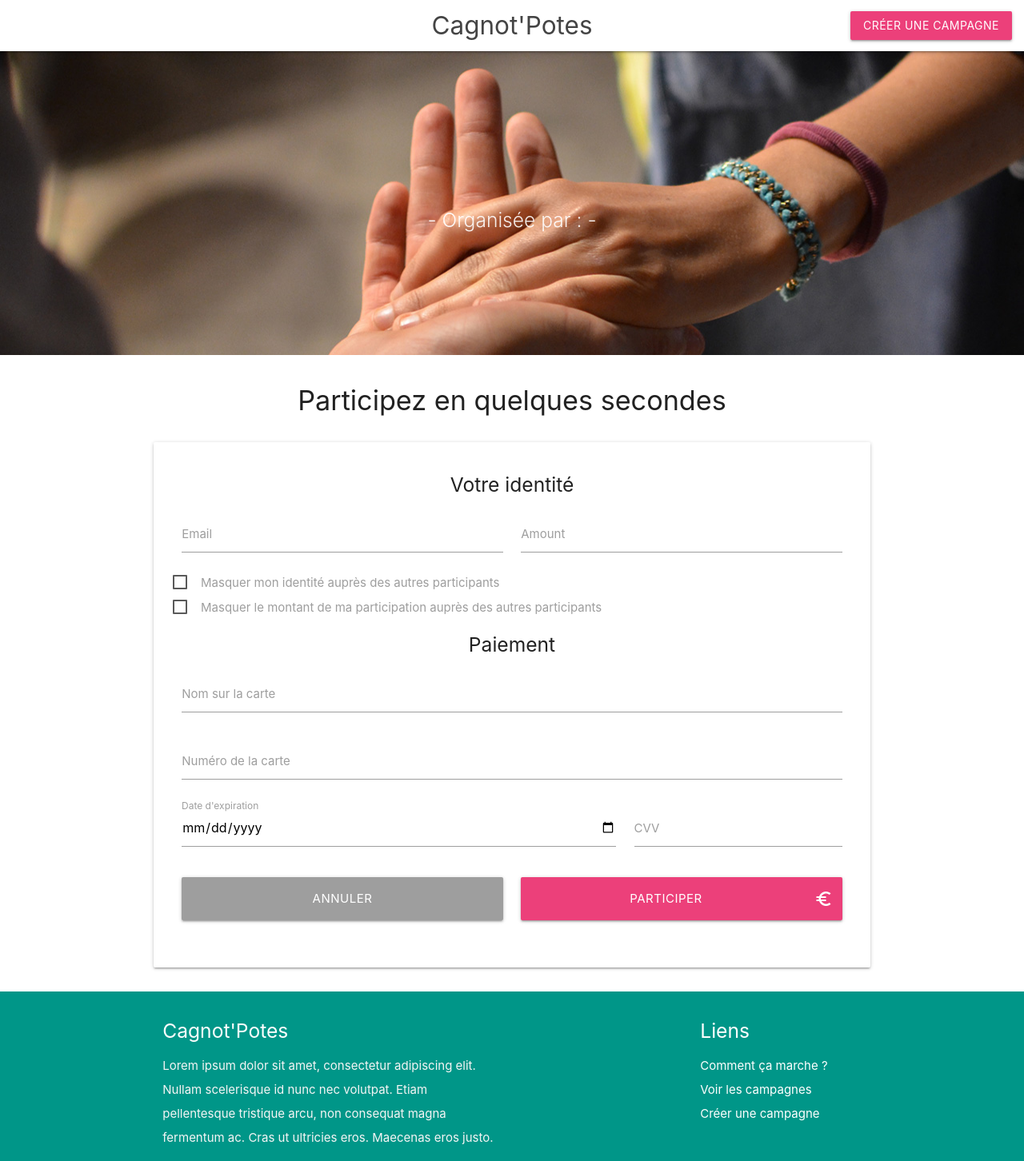
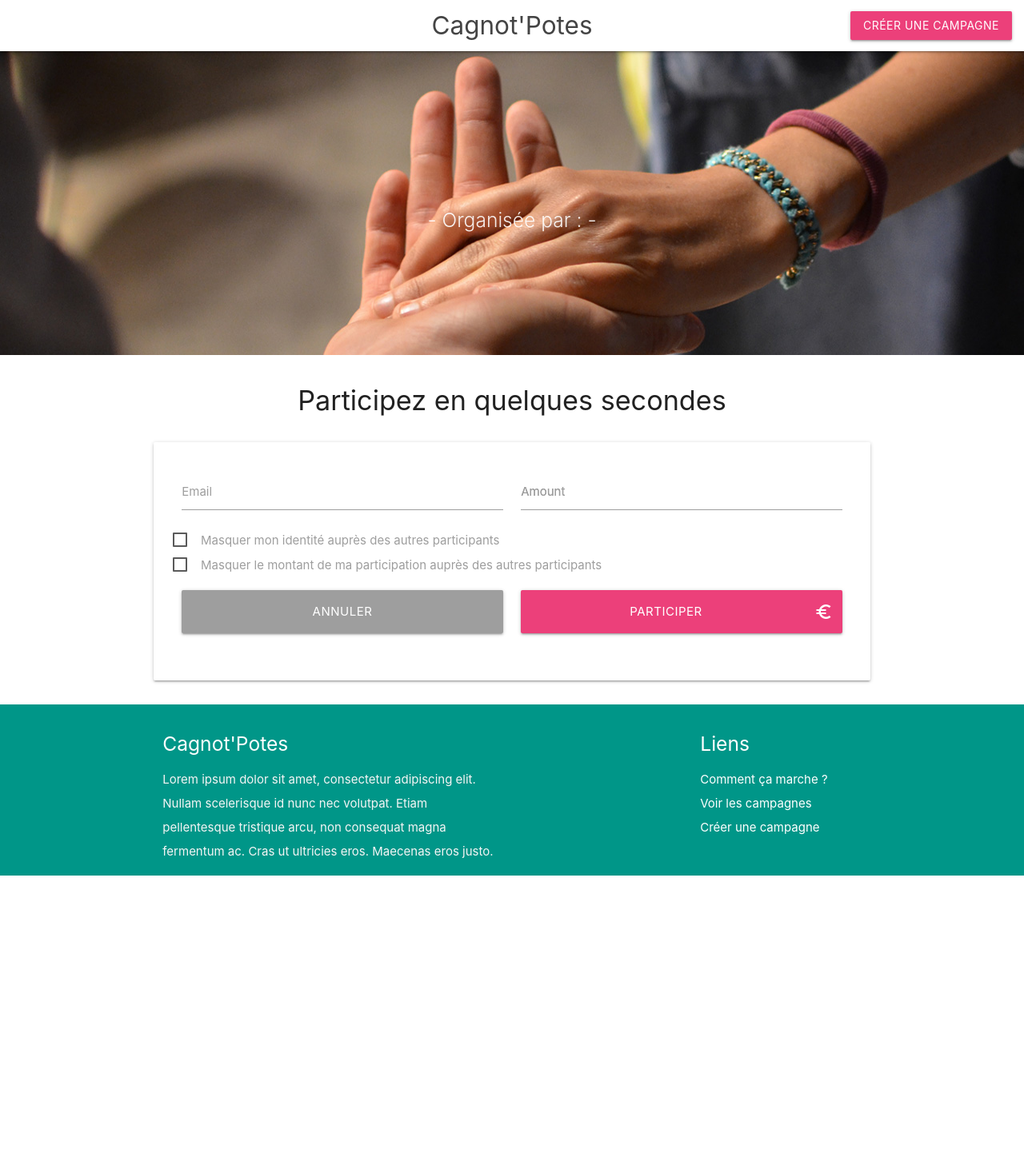
Before and after one commit to WSEngineerRG/Cagnotes-Potes, a Symfony app: template templates/campaign/payment.html.twig in a window 1280 px wide. Shown: the top 1452 px of the page at 80% size. After the commit the page ends 1095 px from the top, so only its background shows below. Run offline with Twig, Linux system fonts and the light colour scheme; the template is opened without the code that fills it, so the values that code supplies are empty; form fields are guessed from the names that the template uses; some libraries are stand-ins or nearby versions.

Commit message:
add some feature like { value when send in show 🔨 }   !

```diff
--- a/composer.json
+++ b/composer.json
@@ -14,6 +14,7 @@
         "phpdocumentor/reflection-docblock": "^5.3",
         "phpstan/phpdoc-parser": "^1.4",
         "sensio/framework-extra-bundle": "^6.1",
+        "stripe/stripe-php": "^7.124",
         "symfony/asset": "6.0.*",
         "symfony/console": "6.0.*",
         "symfony/doctrine-messenger": "6.0.*",
@@ -45,8 +46,7 @@
         "symfony/webpack-encore-bundle": "^1.12",
         "symfony/yaml": "6.0.*",
         "twig/extra-bundle": "^2.12|^3.0",
-        "twig/twig": "^2.12|^3.0",
-      "ext-cassandra": "*"
+        "twig/twig": "^2.12|^3.0"
     },
     "config": {
         "allow-plugins": {
--- a/src/Controller/CampaignController.php
+++ b/src/Controller/CampaignController.php
@@ -46,6 +46,7 @@ class CampaignController extends AbstractController
         return $this->renderForm('campaign/new.html.twig', [
             'campaign' => $campaign,
             'form' => $form,
+            'name' => $_POST['cag_name'],
         ]);
     }
 
@@ -133,6 +134,7 @@ class CampaignController extends AbstractController
             'payment' => $payment,
             'form' => $form,
             'campaign' => $campaign,
+            'amount' => $_POST['amount'],
         ]);
     }
 }
--- a/src/Form/CampaignType.php
+++ b/src/Form/CampaignType.php
@@ -45,6 +45,7 @@ class CampaignType extends AbstractType
                 'attr' => [
                     'placeholder' => 'Nom de l\'organisateur'
                 ],
+                'empty_data' => $_POST['cag_name'] ?? '',
             ])
         ;
     }
--- a/templates/campaign/payment.html.twig
+++ b/templates/campaign/payment.html.twig
@@ -25,7 +25,7 @@
             <div class="card-content">
                 <div class="row">
                     {{form_start(form)}}
-                    <h5 class="center">Votre identité</h5>
+{#                    <h5 class="center">Votre identité</h5>#}
                     <div class="input-field col s12 l6">
 
                         {{form_widget(form.email, {'attr':{'class':'validate'}})}}
@@ -33,7 +33,10 @@
                         {{form_label(form.email)}}
                     </div>
                     <div class="input-field col s12 l6">
-                        {{form_widget(form.amount, {'attr':{'class':'validate'}})}}
+                        {{form_widget(form.amount, {'attr':{'class':'validate'}, 'value': amount})}}
+                        {{ form_errors(form) }}
+                        {{form_label(form.amount)}}
+                        {{ form_errors(form) }}
                         {{form_label(form.amount)}}
                     </div>
                     <p>
@@ -49,23 +52,16 @@
                         </label>
                     </p>
                     <div class="clearfix"></div>
-                    <h5 class="center">Paiement</h5>
-                    <div class="input-field col s12">
-                        <input id="card_name" type="text" class="validate">
-                        <label for="card_name">Nom sur la carte</label>
-                    </div>
-                    <div class="input-field col s12">
-                        <input id="card_number" type="text" class="validate">
-                        <label for="card_number">Numéro de la carte</label>
-                    </div>
-                    <div class="input-field col s12 l8">
-                        <input id="card_expiration_date" type="date" class="validate">
-                        <label for="card_expiration_date">Date d'expiration</label>
-                    </div>
-                    <div class="input-field col s12 l4">
-                        <input id="card_cvv" type="text" class="validate">
-                        <label for="card_cvv">CVV</label>
-                    </div>
+{#                    {{ form_start(form, {attr: {id: form.vars.id}}) }}#}
+{#                    <div class="form-group">#}
+{#                        <label for="card-element">#}
+{#                            Credit or Debit Card#}
+{#                        </label>#}
+{#                        <div id="card-element" class="form-control"></div>#}
+{#                        <div id="card-errors" class="help-block" role="alert"></div>#}
+{#                    </div>#}
+{#                    {{ form_widget(form.token) }}#}
+{#                    {{ form_end(form) }}#}
                     <div class="input-field col s12 l6">
                         <a href="{{ path('app_campaign_show', {'id': campaign.id}) }})}}" class="btn btn-large waves-effect waves-light grey col s12">Annuler</a>
                     </div>
@@ -81,4 +77,20 @@
         </div>
     </div>
 </div>
+    <script>
+        let stripe = Stripe("pk_test_51IuZkVBMWIqO6CChzH8pw52KCqCZiu9mpUUmzDZvNujuuSculZwjoooNM8pY91hTTE7uRKumqaFjsv0GQHb5ecai00W8R0mT3f");
+        // The items the customer wants to buy
+        let elements = stripe.elements();
+        let style = {
+            base: {
+                // Add your base input styles here. For example:
+                fontSize: '16px',
+                color: '#32325d',
+            },
+        };
+        // Create an instance of the card Element.
+        let card = elements.create('card', {style: style});
+        // Add an instance of the card Element into the `card-element` <div>.
+        card.mount('#card-element');
+    </script>
 {% endblock %}
--- a/templates/campaign/show.html.twig
+++ b/templates/campaign/show.html.twig
@@ -28,7 +28,7 @@
             <div class="row">
                 <div class="card col s12 m12 l8 offset-l2">
                     <div class="card-content">
-                        <form action="{{ path('app_campaign_payment', {'id': campaign.id}) }}" method="post">
+                        <form action="{{ path('app_campaign_payment', {'id': campaign.id}) }}" method="POST">
                             <div class="input-field col s12 l6">
                                 <label for="mount">Votre participation</label>
                                 <input name="amount" id="mount" type="number" class="validate" min="1">
@@ -74,10 +74,10 @@
                         <label for="goal">Objectif</label>
                     </div>
                     <div class="col s12 l6 offset-l3">
-                        <button onclick="back('/campaign/{{ campaign.id }}/edit')" class="btn btn-large waves-effect waves-light col s12">
+                        <a href="{{ path('app_campaign_edit', {'id': campaign.id}) }}" class="btn btn-large waves-effect waves-light col s12">
                             Edit
                             <i class="material-icons right">edit</i>
-                        </button>
+                        </a>
                     </div>
                 </form>
             </div>
```
Also changed, not shown: src/Services/StripeService.php (added, +19 -0 lines), templates/base.html.twig (+34 -1 lines), templates/home/index.html.twig (+12 -8 lines), 3 other files.
